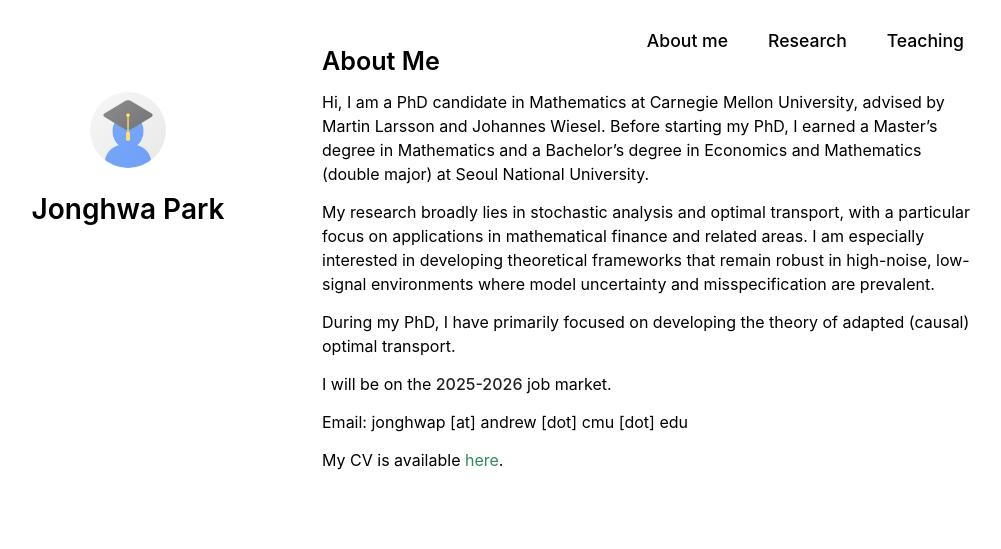
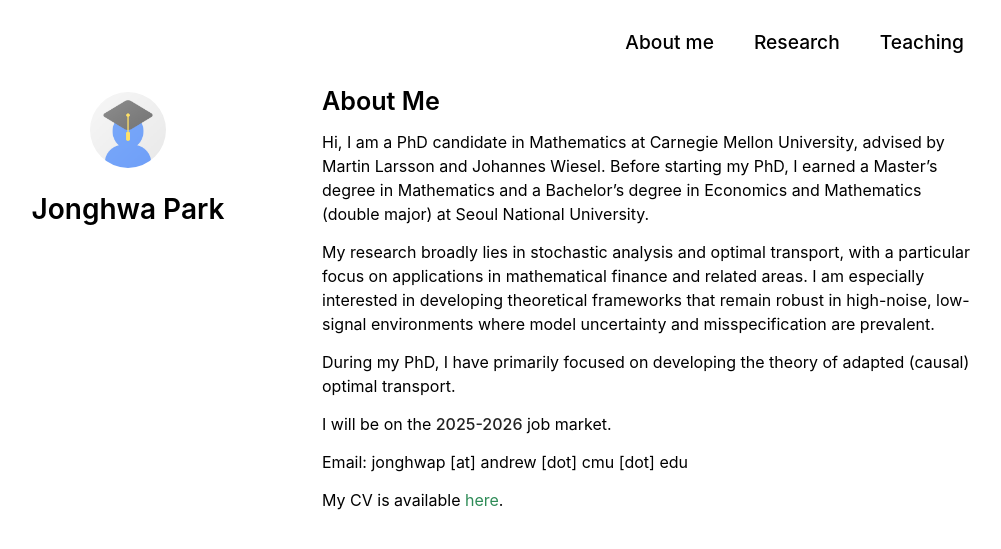
Before and after one commit to Jonghwap/Jonghwap.github.io, a Jekyll site: the page built from index.md, in a window 1280 px wide. Shown: the top 549 px of the page, without its empty margins (148-1149 px from the left). Built offline with Jekyll 4.4.1, drawn with Linux system fonts in a browser that asks for light colours; a style sheet for code colours, icons or effects is not loaded; our own code applies the rules of GitHub Pages for plain Markdown files.

Commit message:
Update style.scss

```diff
--- a/assets/css/style.scss
+++ b/assets/css/style.scss
@@ -34,7 +34,7 @@
   font-weight: 500;
   color: #000 !important;
   padding: 0.25rem 0.5rem;
-  font-size: 1.1rem; // navigation bar에서 font size
+  font-size: 1.2rem; // navigation bar에서 font size
 }
 
 .site-nav a:hover {
@@ -43,7 +43,7 @@
 }
 
 .wrapper > section {
-  padding-top: 2.5rem; // navigation bar이랑 본문 사이의 거리
+  padding-top: 5rem; // navigation bar이랑 본문 사이의 거리
 }
 
 @media (prefers-color-scheme: dark) {
```
